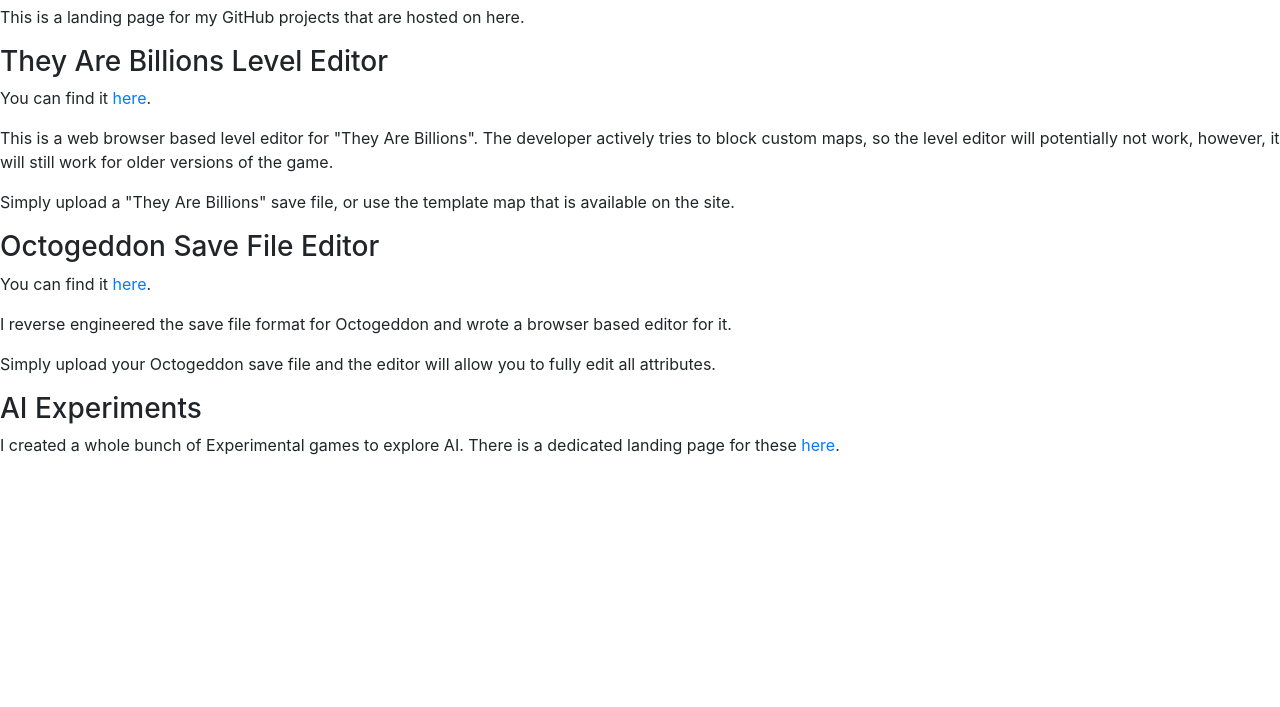
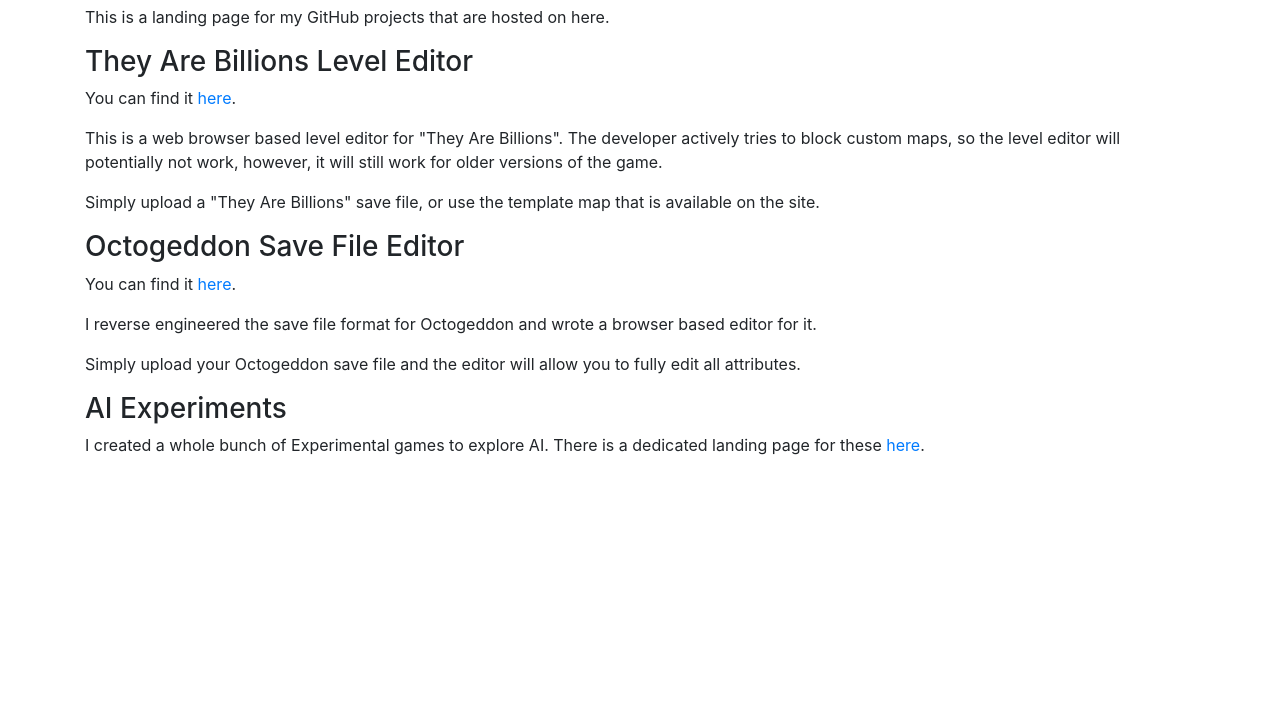
Before and after one commit to ash47/ash47.github.io, a plain HTML site: page index.html in a window 1280 px wide. Shown: the part 93-800 px from the top of the page. Drawn offline with Linux system fonts and the light colour scheme.

Commit message:
bootstrap it

```diff
--- a/index.html
+++ b/index.html
@@ -1,6 +1,9 @@
 <!DOCTYPE html>
-<html>
+<html lang="en">
 <head>
+	<meta charset="utf-8">
+    <meta name="viewport" content="width=device-width, initial-scale=1, shrink-to-fit=no">
+
 	<title>Ash47.GitHub.IO</title>
 
 	<link rel="stylesheet" type="text/css" href="css/bootstrap.min.css">
@@ -12,6 +15,9 @@
 </head>
 <body>
 
+<div class="container">
+	<div class="row">
+		<div class="col-md">
 			<h1>Ash47.GitHub.IO</h1>
 
 			<h3>What is this?</h3>
@@ -29,5 +35,9 @@
 
 			<h3>AI Experiments</h3>
 			<p>I created a whole bunch of Experimental games to explore AI. There is a dedicated landing page for these <a href="https://ash47.github.io/AiExperiments/" target="_blank">here</a>.</p>
+		</div>
+	</div>
+</div>
+
 </body>
 </html>
```
Lines whose indentation alone changed are shown as unchanged.
